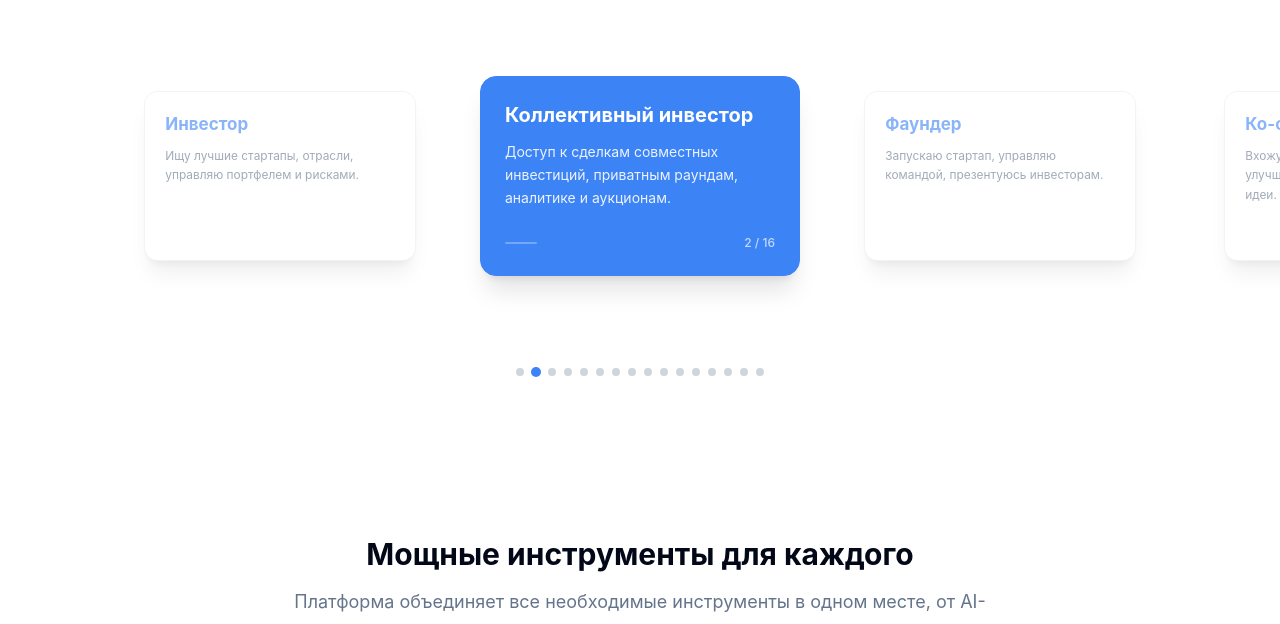
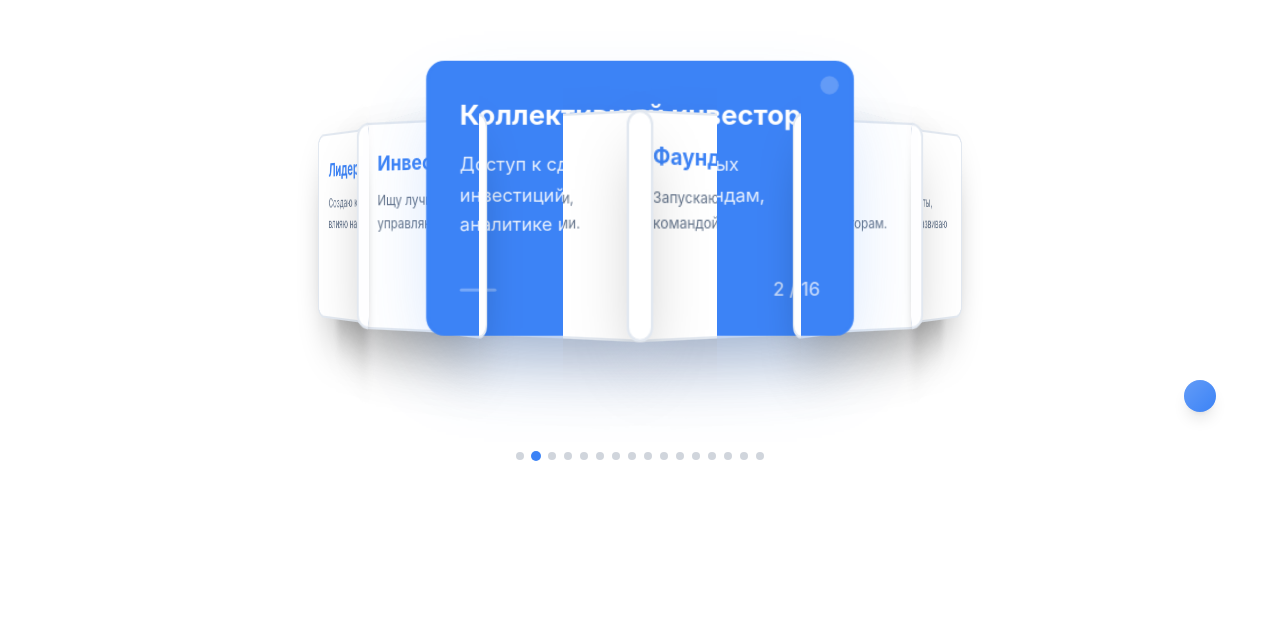
Before and after one commit to tbn01-acc/investex-launchpad, a React (Vite) app: page / in a window 1280 px wide. Shown: the part 1219-1843 px from the top of the page. Built offline with nearby package versions, Linux system fonts and the light colour scheme.

Commit message:
Refactor RoleAnimator to Rolodex concept

```diff
--- a/src/components/RoleAnimator.tsx
+++ b/src/components/RoleAnimator.tsx
@@ -44,58 +44,106 @@ const RoleAnimator = () => {
     setTimeout(() => setIsRunning(true), 5000);
   };
 
-  const getCardPosition = (index: number) => {
-    const offset = index - activeIndex;
-    const cardWidth = 320;
-    const spacing = 40;
-    const totalWidth = cardWidth + spacing;
+  const getRolodexCardStyle = (index: number) => {
+    const totalCards = roles.length;
+    const angleStep = (2 * Math.PI) / totalCards;
+    const radius = 280;
+
+    // Calculate position for this card
+    const angle = index * angleStep - (activeIndex * angleStep);
+    const x = Math.sin(angle) * radius;
+    const z = Math.cos(angle) * radius;
+
+    // Calculate rotation and scale
+    const rotationY = (angle * 180) / Math.PI;
+    const isActive = index === activeIndex;
+    const scale = isActive ? 1.1 : 0.9;
+    const elevationY = isActive ? -20 : 0;
+
+    // Calculate opacity based on z-position (closer cards are more visible)
+    const opacity = z > -100 ? 1 : Math.max(0.3, (z + 200) / 300);
 
     return {
-      x: offset * totalWidth,
-      scale: Math.abs(offset) === 0 ? 1 : 0.85,
-      opacity: Math.abs(offset) <= 2 ? (Math.abs(offset) === 0 ? 1 : 0.6) : 0,
-      zIndex: Math.abs(offset) === 0 ? 10 : 5 - Math.abs(offset)
+      transform: `
+        translateX(${x}px)
+        translateZ(${z}px)
+        translateY(${elevationY}px)
+        rotateY(${rotationY}deg)
+        scale(${scale})
+      `,
+      opacity,
+      zIndex: Math.round(z + 300),
     };
   };
 
   return (
     <section className="py-24 overflow-hidden">
       <div className="container mx-auto px-8">
-        <div className="relative h-[400px] flex items-center justify-center">
-          <div className="relative w-full max-w-6xl h-[300px] flex items-center justify-center">
+        <div className="relative h-[500px] flex items-center justify-center">
+          {/* Platform base */}
+          <div className="absolute bottom-8 w-[600px] h-[600px] rounded-full bg-gradient-to-r from-muted/20 to-muted/40 border border-border/20"
+               style={{ transform: 'perspective(800px) rotateX(75deg)' }}>
+            {/* Central axis */}
+            <div className="absolute top-1/2 left-1/2 w-4 h-24 bg-gradient-to-t from-border to-muted-foreground/50 rounded-full transform -translate-x-1/2 -translate-y-1/2"
+                 style={{ transform: 'translate(-50%, -50%) perspective(800px) rotateX(-75deg)' }}></div>
+          </div>
+
+          {/* 3D Rolodex container */}
+          <div
+            className="relative w-full h-[400px] flex items-center justify-center"
+            style={{
+              perspective: '1000px',
+              transformStyle: 'preserve-3d'
+            }}
+          >
+            <div
+              className="relative"
+              style={{
+                transformStyle: 'preserve-3d',
+                transition: 'transform 0.7s ease-out'
+              }}
+            >
               {roles.map((role, index) => {
-              const position = getCardPosition(index);
+                const style = getRolodexCardStyle(index);
                 const isActive = index === activeIndex;
 
                 return (
                   <div
                     key={role.name}
-                  className={`absolute cursor-pointer transition-all duration-700 ease-out rounded-2xl border shadow-xl ${
+                    className={`absolute cursor-pointer transition-all duration-700 ease-out rounded-xl border-2 shadow-2xl ${
                       isActive
-                      ? 'bg-primary text-primary-foreground border-primary'
-                      : 'bg-background text-foreground border-border hover:border-primary'
+                        ? 'bg-primary text-primary-foreground border-primary shadow-primary/30'
+                        : 'bg-background text-foreground border-border hover:border-primary hover:shadow-lg'
                     }`}
                     style={{
-                    transform: `translateX(${position.x}px) scale(${position.scale})`,
-                    opacity: position.opacity,
-                    zIndex: position.zIndex,
-                    width: '320px',
-                    height: '200px'
+                      ...style,
+                      width: '280px',
+                      height: '180px',
+                      transformOrigin: 'center center',
+                      backfaceVisibility: 'hidden',
+                      left: '-140px',
+                      top: '-90px'
                     }}
                     onClick={() => handleRoleClick(index)}
                   >
-                  <div className="p-6 h-full flex flex-col justify-between">
+                    <div className="p-5 h-full flex flex-col justify-between relative">
+                      {/* Card corner decoration */}
+                      {isActive && (
+                        <div className="absolute top-2 right-2 w-3 h-3 bg-primary-foreground/20 rounded-full"></div>
+                      )}
+
                       <div>
-                      <h3 className={`text-xl font-bold mb-3 ${isActive ? 'text-primary-foreground' : 'text-primary'}`}>
+                        <h3 className={`text-lg font-bold mb-2 ${isActive ? 'text-primary-foreground' : 'text-primary'}`}>
                           {role.name}
                         </h3>
-                      <p className={`text-sm leading-relaxed ${isActive ? 'text-primary-foreground/90' : 'text-muted-foreground'}`}>
+                        <p className={`text-xs leading-relaxed ${isActive ? 'text-primary-foreground/90' : 'text-muted-foreground'}`}>
                           {role.description}
                         </p>
                       </div>
+
                       {isActive && (
-                      <div className="flex items-center justify-between mt-4">
-                        <div className="w-8 h-0.5 bg-primary-foreground/30 rounded"></div>
+                        <div className="flex items-center justify-between mt-3">
+                          <div className="w-6 h-0.5 bg-primary-foreground/30 rounded"></div>
                           <span className="text-xs font-medium text-primary-foreground/70">
                             {index + 1} / {roles.length}
                           </span>
@@ -106,9 +154,16 @@ const RoleAnimator = () => {
                 );
               })}
             </div>
+          </div>
+
+          {/* Control handle */}
+          <div className="absolute bottom-16 right-8 w-8 h-8 bg-primary rounded-full shadow-lg cursor-pointer hover:scale-110 transition-transform duration-200"
+               onClick={() => handleRoleClick((activeIndex + 1) % roles.length)}>
+            <div className="w-full h-full rounded-full bg-gradient-to-br from-primary-foreground/20 to-transparent"></div>
+          </div>
 
           {/* Navigation indicators */}
-          <div className="absolute bottom-0 left-1/2 transform -translate-x-1/2 flex space-x-2">
+          <div className="absolute bottom-4 left-1/2 transform -translate-x-1/2 flex space-x-2">
             {roles.map((_, index) => (
               <button
                 key={index}
```
Lines whose indentation alone changed are shown as unchanged.
